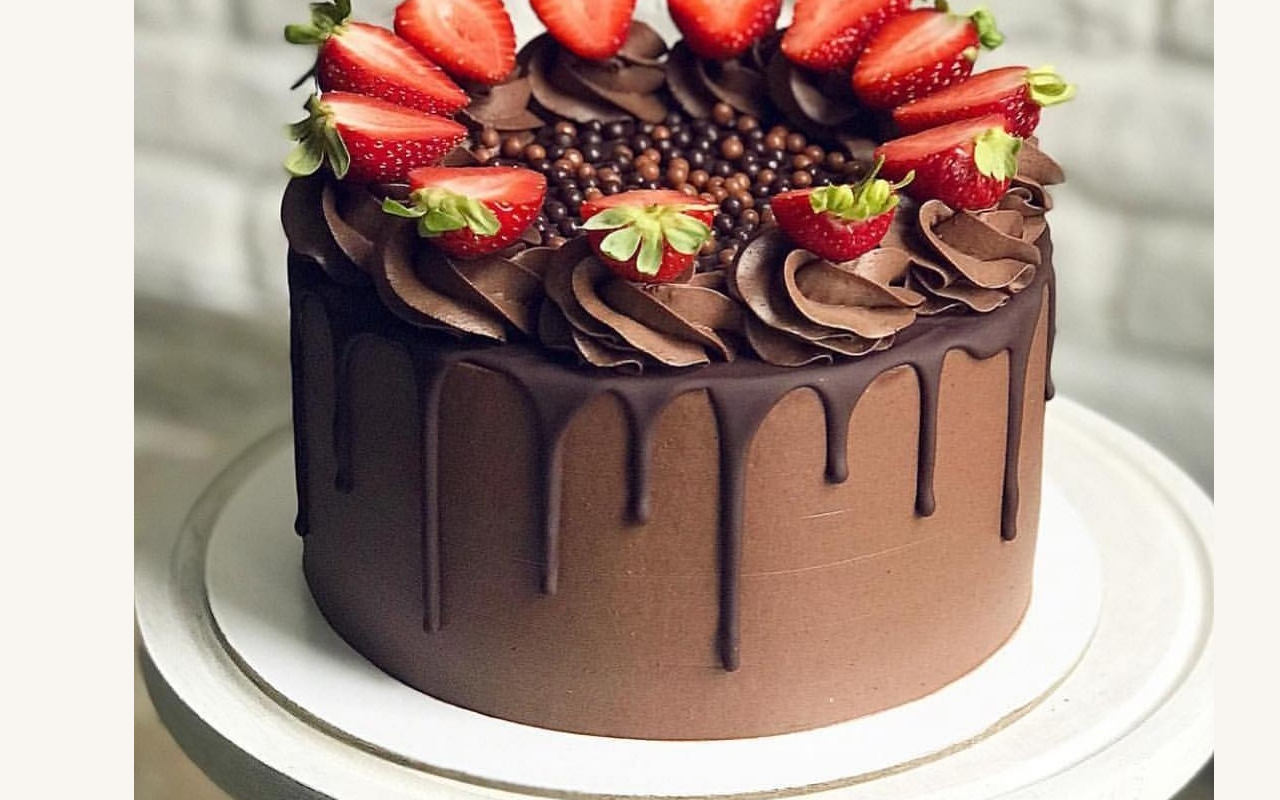
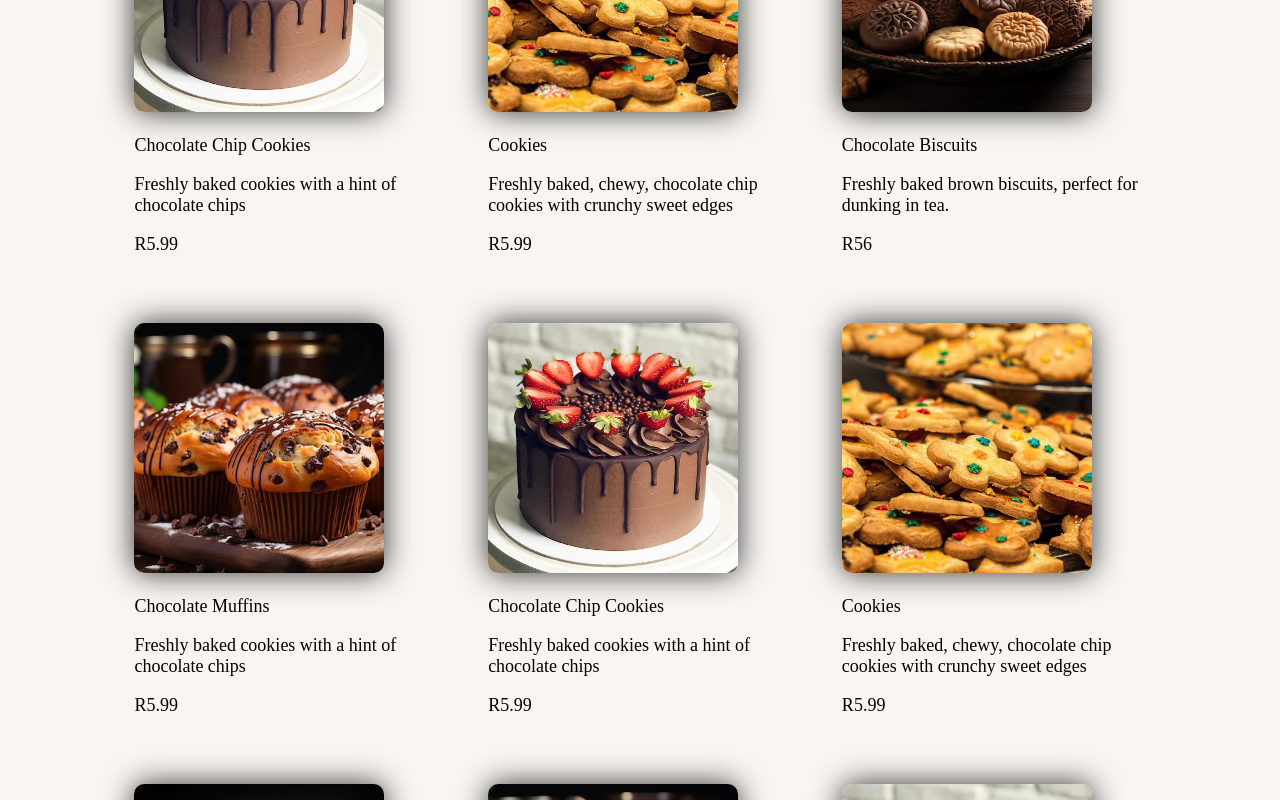
Before and after one commit to miyaggiemiami/clement-bakery, a React (Create React App) app: page / in a window 1280 px wide. Shown: the part 1460-2260 px from the top of the page. Built offline with nearby package versions, Linux system fonts and the light colour scheme.

Commit message:
installed , rating stars

```diff
--- a/package.json
+++ b/package.json
@@ -8,6 +8,7 @@
     "@testing-library/user-event": "^13.5.0",
     "react": "^18.3.1",
     "react-dom": "^18.3.1",
+    "react-rating": "^2.0.5",
     "react-router-dom": "^6.23.1",
     "react-scripts": "5.0.1",
     "web-vitals": "^2.1.4"
--- a/src/assets/assets.js
+++ b/src/assets/assets.js
@@ -127,6 +127,32 @@ export const food_list = [
 
     {
         _id:"2",
+        name: " Cookies",
+        image: cookies,
+        price: 5.99,
+        description: "Freshly baked, chewy, chocolate chip cookies with crunchy sweet edges",
+        category: "Cakes"
+    },
+
+    {
+        _id:"3",
+        name: "Chocolate Biscuits",
+        image: brownbiscuit,
+        price: 56,
+        description: "Freshly baked brown biscuits, perfect for dunking in tea."
+    },
+
+    {
+        _id:"4",
+        name: "Chocolate Muffins",
+        image: muffin2,
+        price: 5.99,
+        description: "Freshly baked cookies with a hint of chocolate chips",
+        category: "Cakes"
+    },
+
+    {
+        _id:"1",
         name: "Chocolate Chip Cookies",
         image: cakeberry,
         price: 5.99,
@@ -135,7 +161,33 @@ export const food_list = [
     },
 
     {
+        _id:"2",
+        name: " Cookies",
+        image: cookies,
+        price: 5.99,
+        description: "Freshly baked, chewy, chocolate chip cookies with crunchy sweet edges",
+        category: "Cakes"
+    },
+
+    {
         _id:"3",
+        name: "Chocolate Biscuits",
+        image: brownbiscuit,
+        price: 56,
+        description: "Freshly baked brown biscuits, perfect for dunking in tea."
+    },
+
+    {
+        _id:"4",
+        name: "Chocolate Muffins",
+        image: muffin2,
+        price: 5.99,
+        description: "Freshly baked cookies with a hint of chocolate chips",
+        category: "Cakes"
+    },
+
+    {
+        _id:"1",
         name: "Chocolate Chip Cookies",
         image: cakeberry,
         price: 5.99,
@@ -144,11 +196,63 @@ export const food_list = [
     },
 
     {
+        _id:"2",
+        name: " Cookies",
+        image: cookies,
+        price: 5.99,
+        description: "Freshly baked, chewy, chocolate chip cookies with crunchy sweet edges",
+        category: "Cakes"
+    },
+
+    {
+        _id:"3",
+        name: "Chocolate Biscuits",
+        image: brownbiscuit,
+        price: 56,
+        description: "Freshly baked brown biscuits, perfect for dunking in tea."
+    },
+
+    {
         _id:"4",
+        name: "Chocolate Muffins",
+        image: muffin2,
+        price: 5.99,
+        description: "Freshly baked cookies with a hint of chocolate chips",
+        category: "Cakes"
+    },
+
+    {
+        _id:"1",
         name: "Chocolate Chip Cookies",
         image: cakeberry,
         price: 5.99,
         description: "Freshly baked cookies with a hint of chocolate chips",
         category: "Cakes"
+    },
+
+    {
+        _id:"2",
+        name: " Cookies",
+        image: cookies,
+        price: 5.99,
+        description: "Freshly baked, chewy, chocolate chip cookies with crunchy sweet edges",
+        category: "Cakes"
+    },
+
+    {
+        _id:"3",
+        name: "Chocolate Biscuits",
+        image: brownbiscuit,
+        price: 56,
+        description: "Freshly baked brown biscuits, perfect for dunking in tea."
+    },
+
+    {
+        _id:"4",
+        name: "Chocolate Muffins",
+        image: muffin2,
+        price: 5.99,
+        description: "Freshly baked cookies with a hint of chocolate chips",
+        category: "Cakes"
     }
 ]
--- a/src/components/FoodDisplay/FoodDisplay.css
+++ b/src/components/FoodDisplay/FoodDisplay.css
@@ -0,0 +1,31 @@
+.food-display {
+    margin-top: 30px;
+}
+
+.food-display {
+    font-size: 18px;
+    font-weight: 600px;
+}
+
+.food-display-list {
+    display: grid;
+    grid-template-columns: repeat(auto-fill,minmax(240px,1fr));
+    margin-top: 30px;
+    gap: 50px;
+    row-gap: 50px;
+}
+
+.food-item-img {
+    width: 250px;
+    height: 250px;
+    border-radius: 10px;
+    object-fit: cover;
+    box-shadow: 0 0 30px #333;
+    transition: .3s ease-in-out;
+
+}
+
+
+.food-item-img:hover {
+    transform: scale(1.05);
+}
--- a/src/components/FoodItem/FoodItem.jsx
+++ b/src/components/FoodItem/FoodItem.jsx
@@ -9,7 +9,7 @@ const FoodItem = ({ id, name, price, description, image }) => {
         <p>{name}</p>
       </div>
       <p className="food-item desc">{description}</p>
-      <p className="food-item-price">${price}</p>
+      <p className="food-item-price">R{price}</p>
     </div>
   );
 };
```
Also changed, not shown: 1 other file (tests, documents, lock files or other folders).
